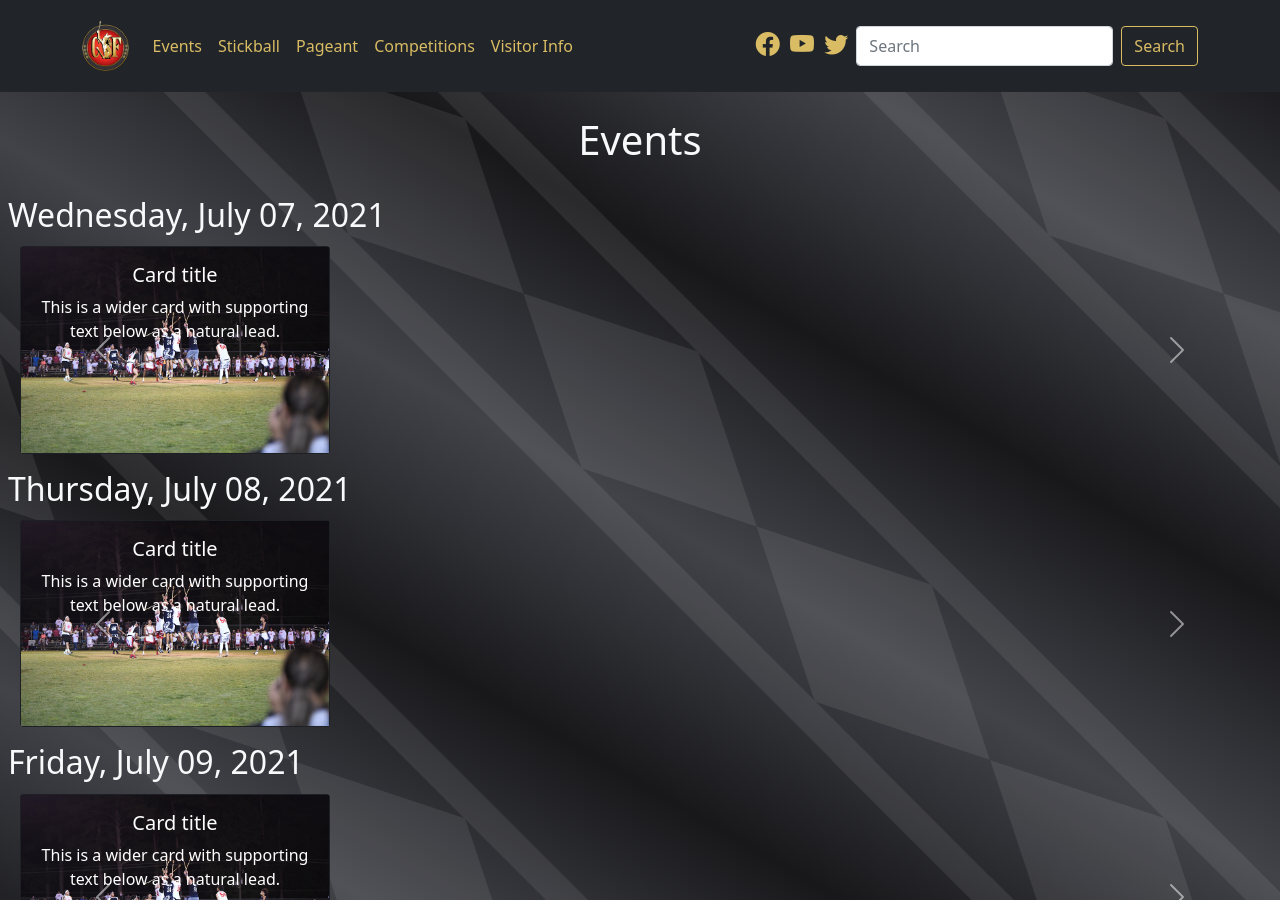
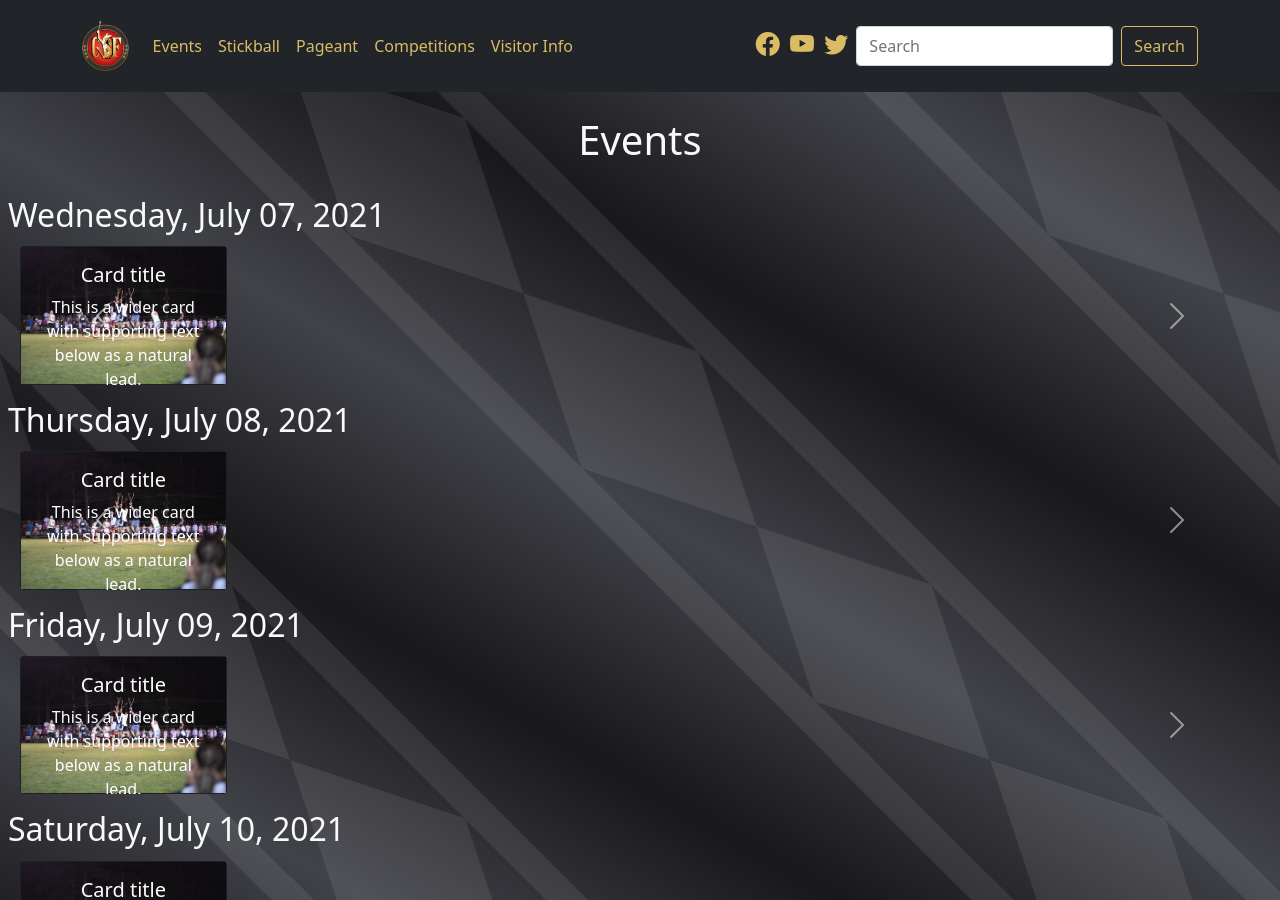
Before and after one commit to smattera/smattera.github.io, a Jekyll site: the page built from events/index.md, in a window 1280 px wide and 900 px high. Built offline with Jekyll 4.4.1, drawn with Linux system fonts in a browser that asks for light colours; nearby versions of some CDN libraries.

Commit message:
Update event-card.html

```diff
--- a/_includes/event-card.html
+++ b/_includes/event-card.html
@@ -1,5 +1,5 @@
 <div class="carousel-item carousel-event-item {{ include.class }}">
-  <div class="col-md-3">
+  <div class="col-sm-6 col-md-3 col-lg-2">
     <div class="card bg-dark text-white">
       <img src="{{ include.file }}" alt="{{ include.alt }}" class="img-fluid">
       <div class="card-img-overlay">
```
